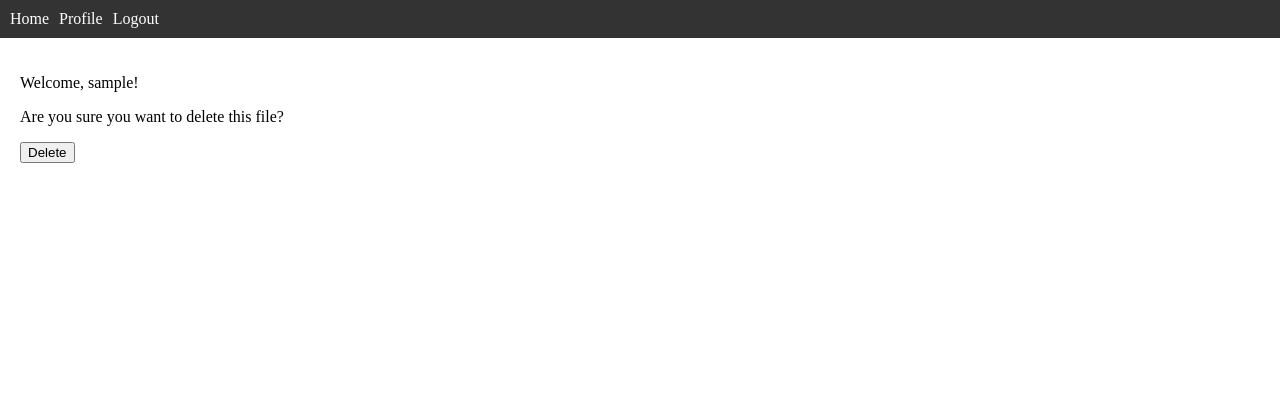
After one commit to lilianegikundiro/Trove, a Django app: page /photos/pic/1/delete in a window 1280 px wide. The commit adds this page. Shown: the top 420 px of the page. Run offline with Django 4.2, Linux system fonts and the light colour scheme; a user stored in the database is signed in; tables that the repository leaves empty hold one stand-in row (values such as "Sample post").

```diff
--- a/api/models.py
+++ b/api/models.py
@@ -5,11 +5,11 @@ from cloudinary.models import CloudinaryField
 
 class Image(models.Model):
 
-    image = CloudinaryField("image")
+    media = CloudinaryField(resource_type='auto')
     timestamp = models.DateTimeField(default=timezone.now)
 
     @property
     def image_url(self):
         return (
-            f"https://res.cloudinary.com/dbgooph5c/{self.image}"
+            f"https://res.cloudinary.com/dbgooph5c/{self.media}"
         )
--- a/api/serializers.py
+++ b/api/serializers.py
@@ -12,11 +12,11 @@ class ImageSerializer(serializers.ModelSerializer):
 
     class Meta:
         model = Image
-        fields = ["image_url", "image", "timestamp","id"]
+        fields = ["image_url", "media", "timestamp","id"]
 
     def to_representation(self, instance):
         representation = super().to_representation(instance)
-        representation.pop("image")
+        representation.pop("media")
 
         return representation
 
--- a/api/urls.py
+++ b/api/urls.py
@@ -25,11 +25,13 @@ from rest_framework.authtoken.views import obtain_auth_token
 from .views import RegistrationViewSet
 
 router=routers.DefaultRouter()
+# router.register(r'media/download', FileDownloadViewSet, basename='file-download')
 
 urlpatterns = [
      path('register/', RegistrationViewSet.as_view({'get': 'list', 'post': 'create'}), name='registration'),
      path('login/',LoginViewSet.as_view({'post': 'login', 'put': 'update', 'delete': 'destroy'}),name='login'),
      path("",include(router.urls)),
-     path("image/upload/", UploadImage.as_view()),
-     path("image/list/", ListImages.as_view())
+     path("media/upload/", UploadImage.as_view()),
+     path("media/list/", ListImages.as_view()),
+     path("media/download/",FileDownloadViewSet.as_view({'get': 'create'}))
 ]
--- a/photosapp/templates/photosapp/base.html
+++ b/photosapp/templates/photosapp/base.html
@@ -1,3 +1,4 @@
+{% load static %}
 <!DOCTYPE html>
 <html lang="en">
 <head>
@@ -5,6 +6,7 @@
     <meta http-equiv="X-UA-Compatible" content="IE=edge">
     <meta name="viewport" content="width=device-width, initial-scale=1.0">
     <title>{% block title %}My Trove{% endblock %}</title>
+    <link rel="icon" href="{% static 'photosapp/images/favicon.png' %}">
     <style>
         /* Add your custom styles here */
         body {
--- /dev/null
+++ b/photosapp/templates/photosapp/delete_confirm.html
@@ -0,0 +1,19 @@
+{% extends 'photosapp/base.html' %}
+
+{% block content %}
+<div class="uk-grid-match uk-margin-remove-left" uk-grid>
+
+	<div class="uk-width-1-6@m uk-invisible"></div>
+
+	<div class="uk-width-expand uk-padding-remove">
+		<form method="POST">
+			{% csrf_token %}
+            <p>Are you sure you want to delete this file?</p>
+			<button class="uk-button uk-button-danger uk-button-large" type="submit">Delete</button>
+		</form>
+	</div>
+
+	<div class="uk-width-1-6@m uk-invisible"></div>
+
+</div>
+{% endblock %}
--- a/photosapp/templates/photosapp/index.html
+++ b/photosapp/templates/photosapp/index.html
@@ -108,7 +108,10 @@
                 Your browser does not support the video.
             </video>
             {% endif %}
-            <a class="download-button" href="{{pic.media.url}}" download>Download</a>
+            <a class="download-button" href="/api/media/download?resource_url={{pic.media.url}}" download>Download</a>
+            <input type="hidden" name="delete_photo" value="{{ pic.photo_id }}">
+                        <button type="submit">Delete</button>
+                        <a class="uk-button uk-button-default uk-button-small" href="{% url 'delete' pic.pk %}">Delete</a>
         </div>
         {% endfor %}
     </div>
--- a/photosapp/urls.py
+++ b/photosapp/urls.py
@@ -6,6 +6,9 @@ urlpatterns = [
     path('login/', views.LoginView.as_view(),name='login'),
     path('register/', views.RegistrationView.as_view(), name='register'),
     path('logout/', views.LogoutUser, name='logout'),
+    path('index/<pk>/delete', views.IndexView.as_view, name='delete_photo'),
+    path('pic/<pk>/delete', views.PhotoDeleteView.as_view(), name='delete'),
+
 
 
 ]
--- a/photosapp/views.py
+++ b/photosapp/views.py
@@ -20,6 +20,7 @@ from django.contrib.auth.mixins import LoginRequiredMixin
 from django.views.generic.edit import CreateView
 from django.urls import reverse_lazy
 from .forms import RegistrationForm
+from django.views.generic.edit import CreateView, UpdateView, DeleteView
 
 class RegistrationView(CreateView):
     form_class = RegistrationForm
@@ -37,8 +38,26 @@ class IndexView(LoginRequiredMixin,View):
         ctx = {'photo':photo}
         return render(request, 'photosapp/index.html', ctx)
 
+    def post(self, request):
+        if 'delete_photo' in request.POST:
+            photo_id = request.POST.get('delete_photo')
+            photo = photos.objects.get(id=photo_id)
+            photo.delete()
+            return redirect('index')  # Redirect to the index view after deletion
+
+        # Handle other POST requests if needed
+
+        return redirect('index')
 
 
+class PhotoDeleteView(LoginRequiredMixin, DeleteView):
+	model = photos
+	template_name = 'photosapp/delete_confirm.html'
+	success_url = reverse_lazy('index')
+
+	def get_context_data(self, **kwargs):
+		context = super().get_context_data(**kwargs)
+		return context
 
 
 class UploadView(LoginRequiredMixin,View):
```
Also changed, not shown: api/views.py (+21 -1 lines), photos/settings.py (+23 -11 lines), api/migrations/0003_remove_image_image_image_media.py (added), 2 other files.
